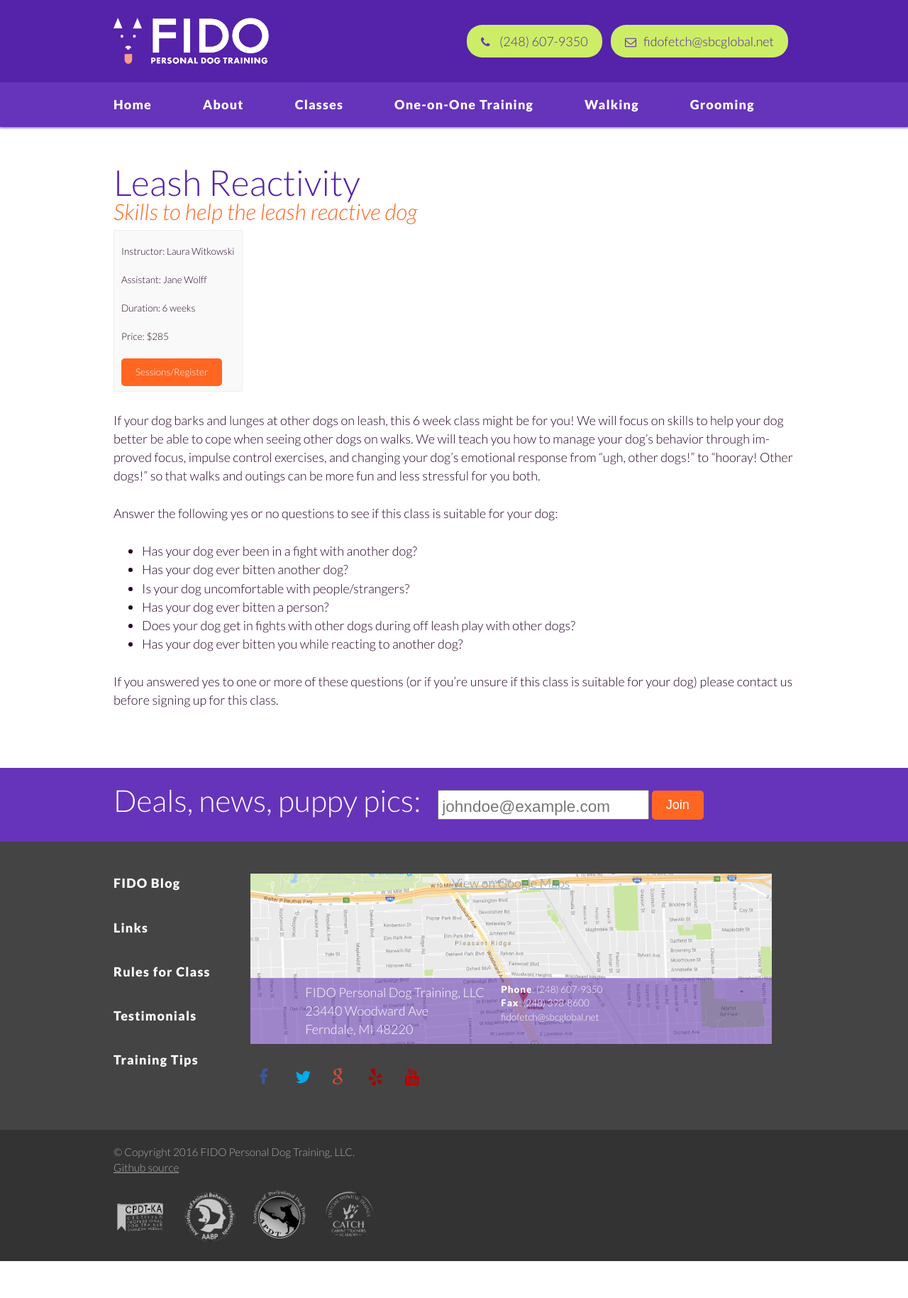
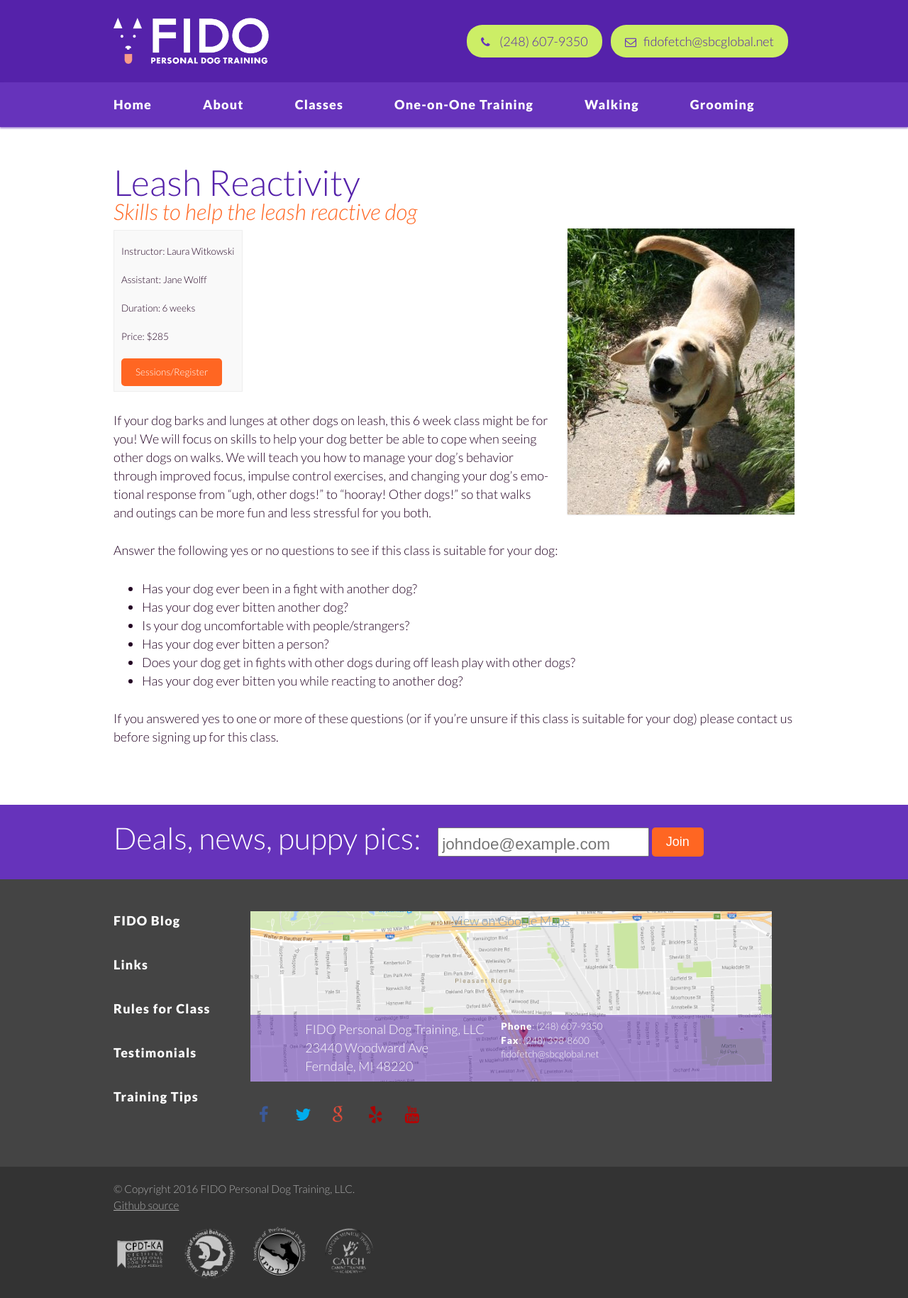
Before and after one commit to fidodogtraining/fidodogtraining.github.io, a Jekyll site: the page built from _classes/leash-reactivity.md, in a window 1280 px wide. Shown: the whole page at 71% size. Built offline with Jekyll 4.4.1, drawn with Linux system fonts in a browser that asks for light colours; before the commit the page ends 1777 px from its top, so only the background shows below that.

Commit message:
Add photo to leash reactivity

```diff
--- a/_classes/leash-reactivity.md
+++ b/_classes/leash-reactivity.md
@@ -4,6 +4,7 @@
 tagline: "Skills to help the leash reactive dog"
 trainer: Laura Witkowski
 assistant: Jane Wolff
+image: vocalizing.jpg
 duration: "6 weeks"
 price: "$285"
 square: "https://squareup.com/dashboard/items/library/ANN4LXFSCFBKGFFEKLBBK62L"
```
Also changed, not shown: images/classes/vocalizing.jpg (added).
